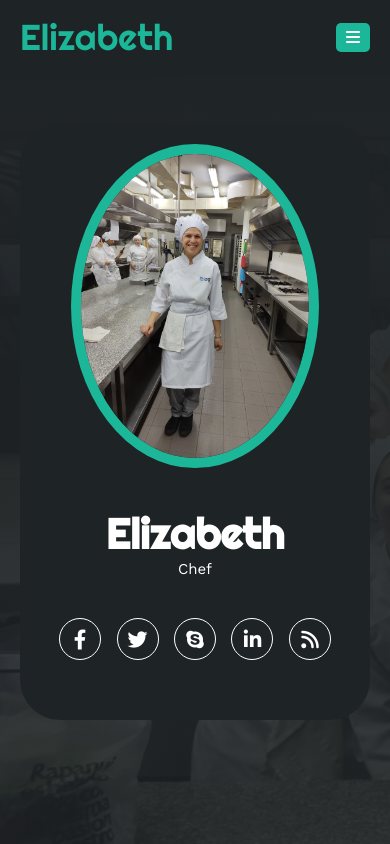
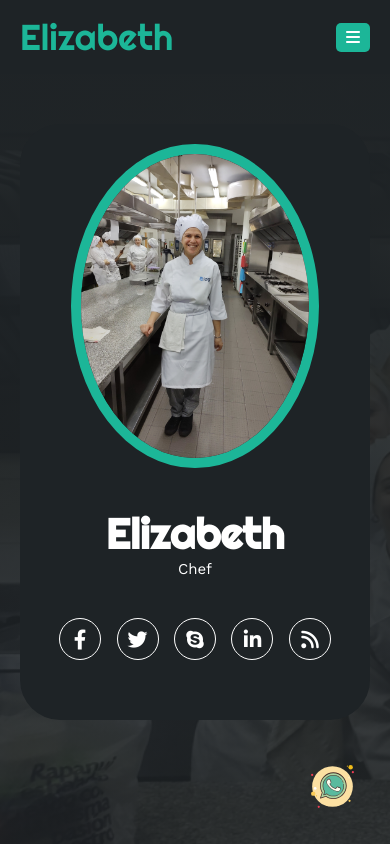
Before and after one commit to CaballeroElizabeth/CV, a plain HTML site: page index.html in a window 390 px wide. Shown: the top 844 px of the page. Drawn offline with nearby package versions, Linux system fonts and the light colour scheme.

Commit message:
Add files via upload

```diff
--- a/css/estilo.css
+++ b/css/estilo.css
@@ -765,7 +765,7 @@ footer .arriba{
         width: 100%;
         background-color: #1e2326;
     }
-    .btn-wsp{
+    /*.btn-wsp{
         position: sticky;
         right: 0;
         transform:translateY(-50%);
@@ -773,6 +773,6 @@ footer .arriba{
 
 
 
-    }
+    }*/
 
 }
```
